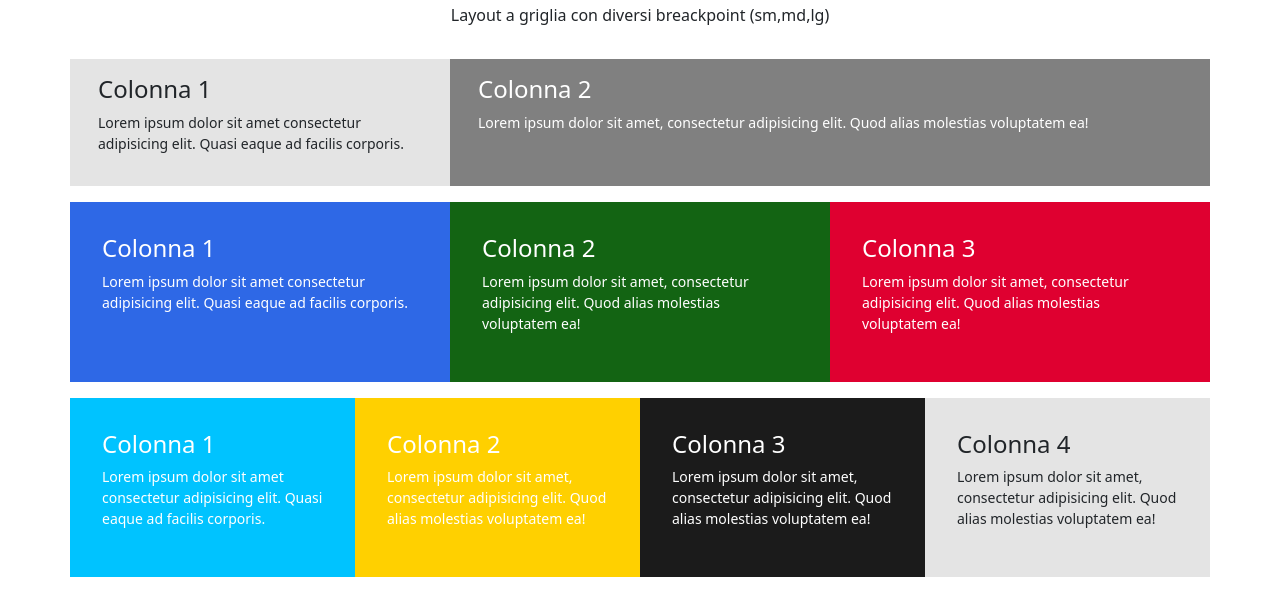
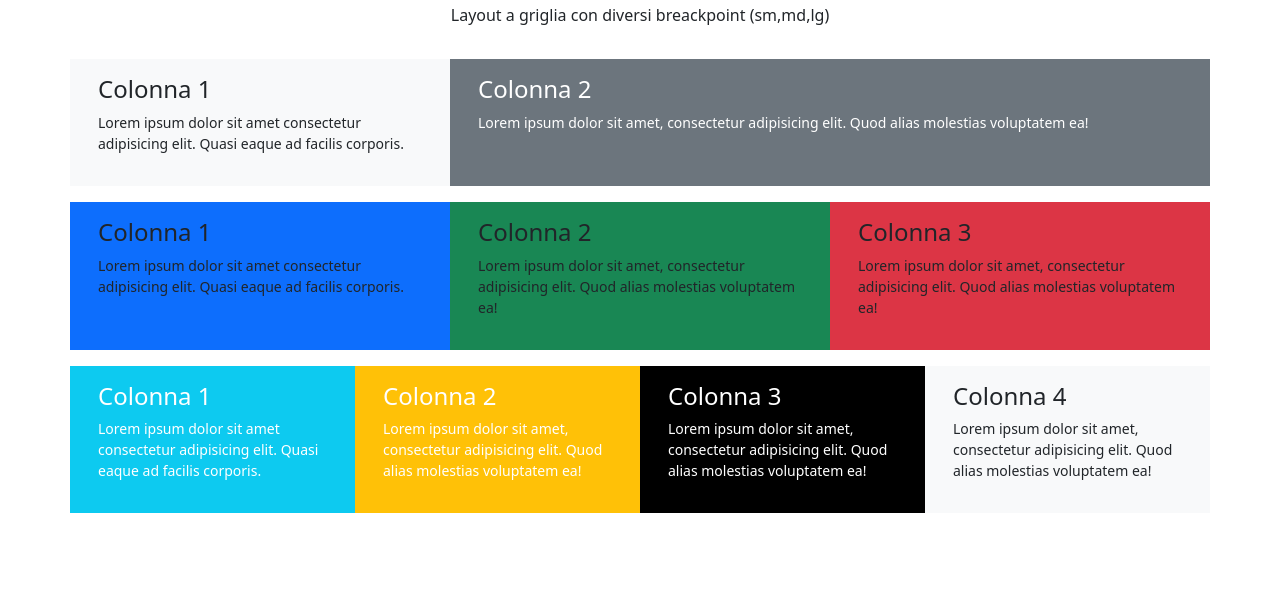
Before and after one commit to AriannaCristiani/htmlcss-bootstrap-layout, a plain HTML site: page index.html in a window 1280 px wide. Shown: the part 69-684 px from the top of the page. Drawn offline with nearby package versions, Linux system fonts and the light colour scheme.

Commit message:
correzione esercizio con utilizzo esclusivo di bootstrap

```diff
--- a/index.css
+++ /dev/null
@@ -1,38 +0,0 @@
-.light-grey {
-    background-color: rgb(228, 228, 228);
-}
-
-.grey {
-    background-color: grey;
-    color: white;
-}
-
-.blue {
-    color: white;
-    background-color: rgb(46, 104, 230);
-}
-
-.green {
-    color: white;
-    background-color: rgb(19, 100, 19);
-}
-
-.red {
-    color: white;
-    background-color: rgb(223, 0, 48);
-}
-
-.light-blue {
-    color: white;
-    background-color: rgb(0, 195, 255);
-}
-
-.yellow {
-    color: white;
-    background-color: rgb(255, 208, 0);
-}
-
-.black{
-    color: white;
-    background-color: rgb(27, 27, 27);
-}
--- a/index.html
+++ b/index.html
@@ -5,7 +5,7 @@
     <meta charset="UTF-8">
     <meta name="viewport" content="width=device-width, initial-scale=1.0">
     <title>Bootstrap-layout</title>
-    <link rel="stylesheet" href="./index.css">
+
     <link href="https://cdn.jsdelivr.net/npm/bootstrap@5.3.3/dist/css/bootstrap.min.css" rel="stylesheet"
         integrity="sha384-QWTKZyjpPEjISv5WaRU9OFeRpok6YctnYmDr5pNlyT2bRjXh0JMhjY6hW+ALEwIH" crossorigin="anonymous">
 </head>
@@ -23,17 +23,17 @@
         </div>
     </section>
 
-    <section>
+    <section class="my-3">
         <div class="container">
             <div class="row ">
-                <div class="col-*-12  col-12 col-md-6 col-lg-4  gy-3 light-grey">
+                <div class="bg-light col-md-6 col-xl-4">
                     <div class="p-3">
                         <h2 class="h4">Colonna 1</h2>
                         <p class="small">Lorem ipsum dolor sit amet consectetur adipisicing elit. Quasi eaque ad facilis
                             corporis.</p>
                     </div>
                 </div>
-                <div class="col-*-12  col-12 col-md-6 col-lg-8  gy-3 grey">
+                <div class="bg-secondary text-white col-md-6 col-xl-8">
                     <div class="p-3">
                         <h2 class="h4">Colonna 2</h2>
                         <p class="small">Lorem ipsum dolor sit amet, consectetur adipisicing elit. Quod alias molestias
@@ -44,10 +44,10 @@
         </div>
     </section>
 
-    <section>
+    <section class="mb-3">
         <div class="container">
             <div class="row">
-                <div class="col-*-6 col-sm-6 col-md-4 col-lg-4 p-3 gy-3 blue">
+                <div class="bg-primary col-6 col-md-4">
                     <div class="p-3">
                         <h2 class="h4">Colonna 1</h2>
                         <p class="small">Lorem ipsum dolor sit amet consectetur adipisicing elit. Quasi eaque ad facilis
@@ -55,7 +55,7 @@
                     </div>
 
                 </div>
-                <div class="col-*-6 col-sm-6 col-md-4 col-lg-4 p-3 gy-3 green">
+                <div class="bg-success col-6 col-md-4">
                     <div class="p-3">
                         <h2 class="h4">Colonna 2</h2>
                         <p class="small">Lorem ipsum dolor sit amet, consectetur adipisicing elit. Quod alias molestias
@@ -63,7 +63,7 @@
                     </div>
 
                 </div>
-                <div class="col-*-12 col-12 col-md-4 col-lg-4 p-3 gy-3 red">
+                <div class="bg-danger col-md-4">
                     <div class="p-3">
                         <h2 class="h4">Colonna 3</h2>
                         <p class="small">Lorem ipsum dolor sit amet, consectetur adipisicing elit. Quod alias molestias
@@ -75,10 +75,10 @@
         </div>
     </section>
 
-    <section>
+    <section class="my-3">
         <div class="container">
-            <div class="row">
-                <div class="col-*-6 col-sm-6 col-md-3 col-lg-3 p-3 gy-3 light-blue">
+            <div class="row row-cols-2 row-cols-md-4">
+                <div class="bg-info text-white">
                     <div class="p-3">
                         <h2 class="h4">Colonna 1</h2>
                         <p class="small">Lorem ipsum dolor sit amet consectetur adipisicing elit. Quasi eaque ad facilis
@@ -86,7 +86,7 @@
                     </div>
 
                 </div>
-                <div class="col-*-6 col-sm-6  col-md-3 col-lg-3 p-3 gy-3 yellow">
+                <div class="bg-warning text-white">
                     <div class="p-3">
                         <h2 class="h4">Colonna 2</h2>
                         <p class="small">Lorem ipsum dolor sit amet, consectetur adipisicing elit. Quod alias molestias
@@ -94,7 +94,7 @@
                     </div>
 
                 </div>
-                <div class="col-*-6 col-sm-6  col-md-3 col-lg-3 p-3 gy-3 black">
+                <div class="bg-black text-white">
                     <div class="p-3">
                         <h2 class="h4">Colonna 3</h2>
                         <p class="small">Lorem ipsum dolor sit amet, consectetur adipisicing elit. Quod alias molestias
@@ -102,7 +102,7 @@
                     </div>
 
                 </div>
-                <div class="col-*-6 col-sm-6  col-md-3 col-lg-3 p-3 gy-3 light-grey">
+                <div class="bg-light">
                     <div class="p-3">
                         <h2 class="h4">Colonna 4</h2>
                         <p class="small">Lorem ipsum dolor sit amet, consectetur adipisicing elit. Quod alias molestias
```
